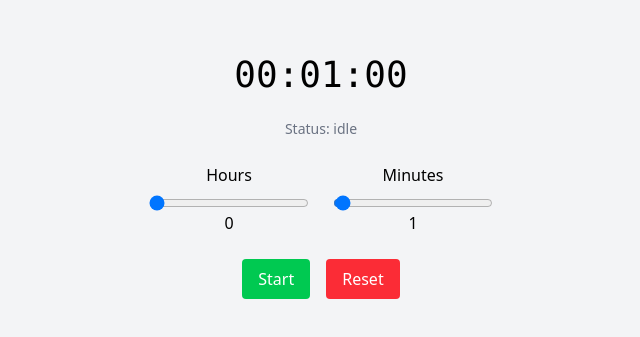
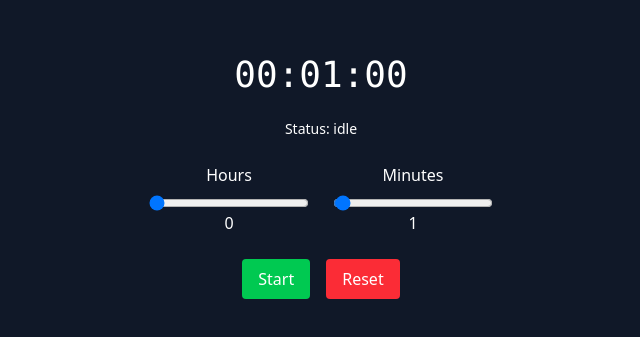
Before and after one commit to RoHobie/forest-clone, a React (Vite) app in the folder frontend/: page / in a window 1280 px wide. Shown: the part 243-580 px from the top of the page, without its empty margins (319-959 px from the left). Built offline with nearby package versions, Linux system fonts and the light colour scheme; the HTML template or start-up script is replaced by a standard one.

Commit message:
temp dark UI

```diff
--- a/frontend/src/components/Timer.tsx
+++ b/frontend/src/components/Timer.tsx
@@ -23,13 +23,14 @@ export default function Timer() {
   };
 
   return (
+    <div className="flex justify-center items-center min-h-screen min-w-screen bg-gray-900 ">
     <div className="flex flex-col items-center gap-6 mt-10">
       {/* Time Display */}
-      <div className="text-4xl font-mono">{formatTime(timeLeft)}</div>
-      <div className="text-sm text-gray-500">Status: {status}</div>
+      <div className="text-4xl font-mono text-white">{formatTime(timeLeft)}</div>
+      <div className="text-sm text-white">Status: {status}</div>
 
       {/* Dials */}
-      <div className="flex gap-6">
+      <div className="flex gap-6 text-white">
         <div className="flex flex-col items-center">
           <label className="mb-2">Hours</label>
           <input
@@ -81,5 +82,6 @@ export default function Timer() {
         </button>
       </div>
     </div>
+    </div>
   );
 }
```
